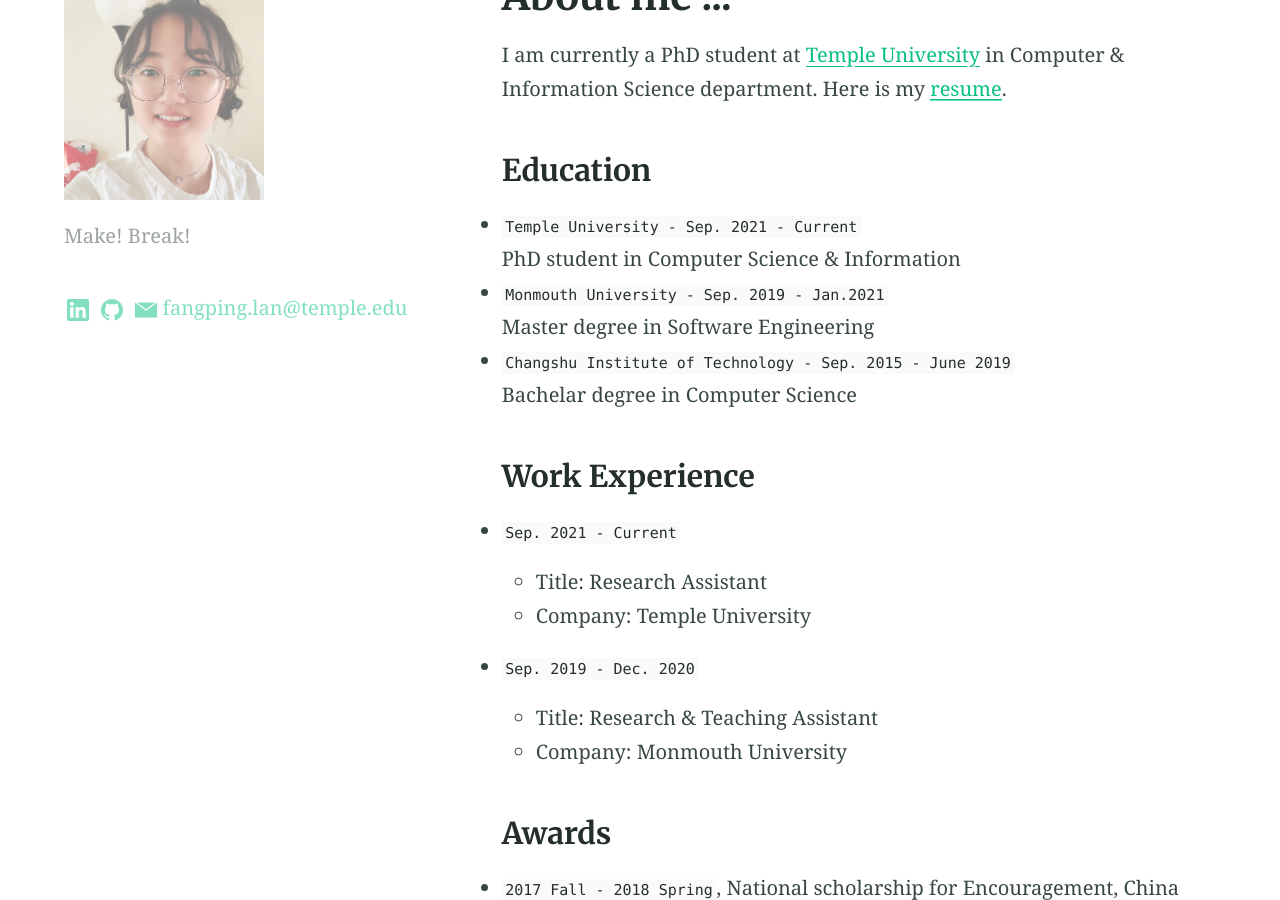
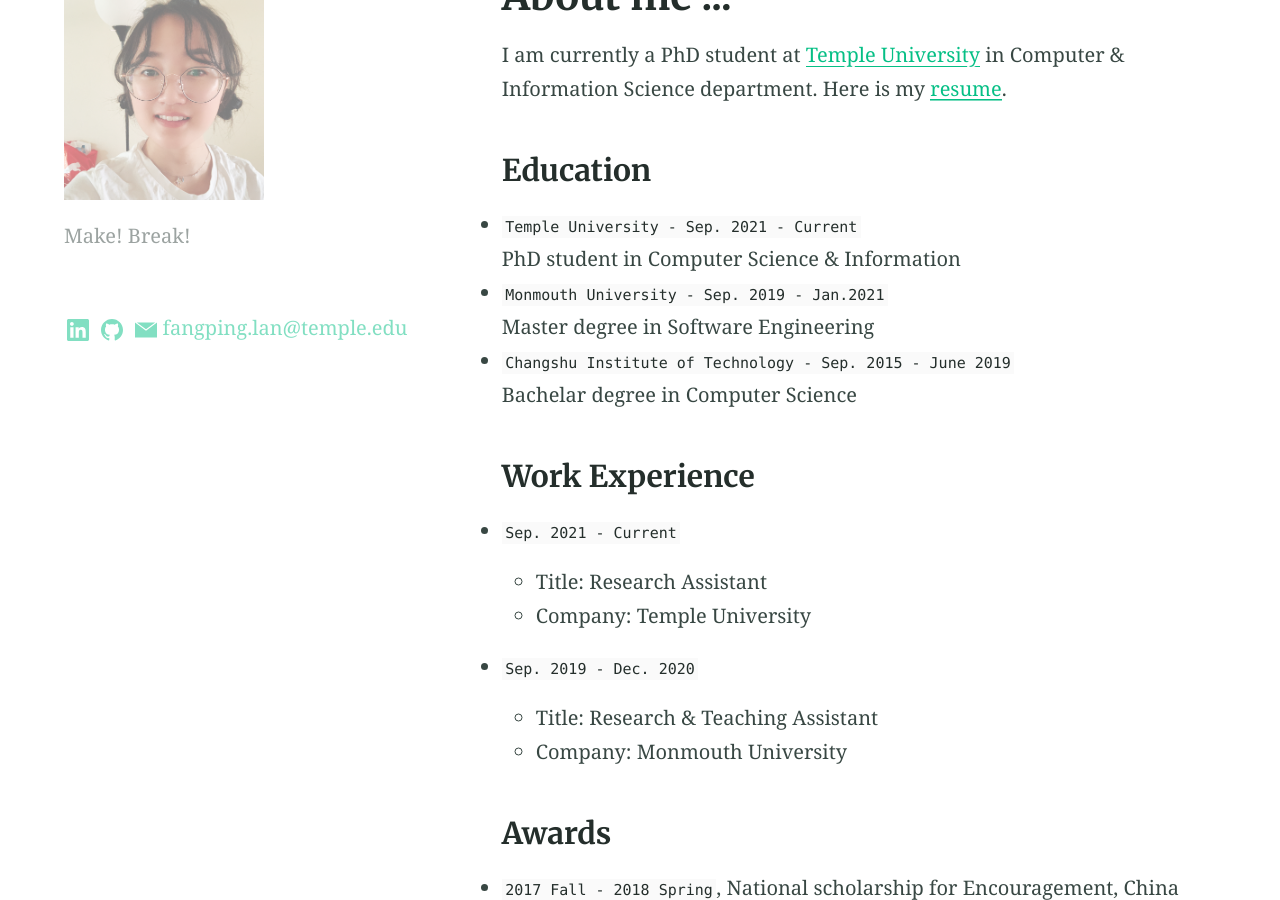
Before and after one commit to lanfangping/lanfangping.github.io, a Jekyll site: the page built from index.md, in a window 1280 px wide and 900 px high, scrolled down 456 px. Built offline with Jekyll 4.4.1, drawn with Linux system fonts in a browser that asks for light colours.

Commit message:
Update nav-social.html

```diff
--- a/_includes/nav-social.html
+++ b/_includes/nav-social.html
@@ -4,7 +4,7 @@
       {% assign id = link[0] | downcase %}
       <a href="{{ link[1] }}">
         {% if id contains "email" %}
-          <p>{% include icon.html id=id title="fangping.lan@temple.edu" %}fangping.lan@temple.edu</p>
+          <br><p>{% include icon.html id=id title="fangping.lan@temple.edu" %}fangping.lan@temple.edu</p>
         {% else %}
           {% include icon.html id=id title=id %}
         {% endif %}
```
